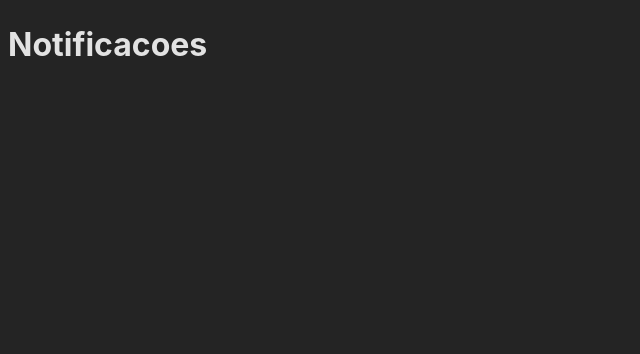
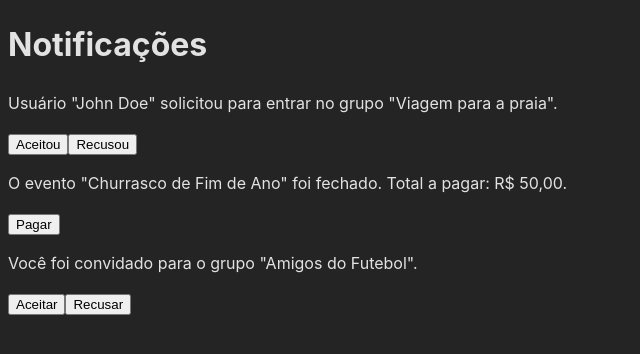
Before and after one commit to Jbernardiss/SettleUp, a React (Vite) app in the folder SettleUpFrontend/: page /notificacoes in a window 1280 px wide. Shown: the top 354 px of the page, without its empty margins (0-640 px from the left). Built offline with nearby package versions, Linux system fonts and the light colour scheme.

Commit message:
notificicações e home page

```diff
--- a/SettleUpFrontend/src/App.tsx
+++ b/SettleUpFrontend/src/App.tsx
@@ -1,5 +1,5 @@
 import { BrowserRouter, Routes, Route } from "react-router-dom";
-import { Login, Notificacoes, Home, CarteiraDigital } from "../src/pages/";
+import { Login, Notificacoes, Home, CarteiraDigital, EventDetail } from "../src/pages/";
 
 function App() {
   return (
@@ -10,6 +10,7 @@ function App() {
           <Route path="home" element={<Home />} />
           <Route path="notificacoes" element={<Notificacoes />} />
           <Route path="carteira" element={<CarteiraDigital />} />
+          <Route path="event-detail/:id" element={<EventDetail />} />
         </Route>
       </Routes>
     </BrowserRouter>
--- /dev/null
+++ b/SettleUpFrontend/src/components/EventsCARD.tsx
@@ -0,0 +1,28 @@
+import React from 'react';
+import { useNavigate } from 'react-router-dom';
+import type { EventData } from '../hooks/useEvents';
+
+type EventsCARDProps = {
+  event: EventData;
+};
+
+export const EventsCARD: React.FC<EventsCARDProps> = ({ event }) => {
+  const navigate = useNavigate();
+
+  const handleClick = () => {
+    navigate(`/event-detail/${event.id}`);
+  };
+
+  return (
+    // Adicionado cor de fundo e borda para o card individual
+    <div
+      onClick={handleClick}
+      // className="rounded-lg border border-pink-500 bg-gray-800 p-4 shadow-md cursor-pointer hover:shadow-lg hover:bg-gray-700 transition-all"
+    >
+      <h3 className="text-xl font-bold">{event.name}</h3>
+      <p>Total: R$ {event.total_amount}</p>
+      <p>Membros: {event.members.length}</p>
+      <p>Status: <span className="font-semibold">{event.status}</span></p>
+    </div>
+  );
+};
--- a/SettleUpFrontend/src/components/index.ts
+++ b/SettleUpFrontend/src/components/index.ts
@@ -1 +1,2 @@
 export { Button } from './Button';
+export { EventsCARD } from './EventsCARD'; // Certifique-se de que o nome do arquivo é EventsCARD.tsx
--- a/SettleUpFrontend/src/hooks/index.ts
+++ b/SettleUpFrontend/src/hooks/index.ts
@@ -1 +1,2 @@
 export { useFreighter } from './useFreighter';
+export { useEvents } from './useEvents';
--- /dev/null
+++ b/SettleUpFrontend/src/hooks/useEvents.ts
@@ -0,0 +1,28 @@
+import { useQuery } from '@tanstack/react-query';
+import axios from 'axios';
+
+// Definindo o tipo para o status do evento como uma união de strings
+export type EventStatus = 'OPEN' | 'CLOSED' | 'PENDING';
+
+export type EventData = {
+  id: string;
+  name: string;
+  members: string[];
+  expenses: string[];
+  total_amount: string;
+  status: EventStatus; // Usando o tipo de união de strings
+};
+
+// Função para buscar os eventos da API
+const fetchEvents = async (): Promise<EventData[]> => {
+  // Substitua pela URL real do seu endpoint
+  const { data } = await axios.get('https://api.example.com/events');
+  return data;
+};
+
+export const useEvents = () => {
+  return useQuery({
+    queryKey: ['events'],
+    queryFn: fetchEvents,
+  });
+};
--- /dev/null
+++ b/SettleUpFrontend/src/pages/EventDetail.tsx
@@ -0,0 +1,13 @@
+import React from 'react';
+import { useParams } from 'react-router-dom';
+
+export const EventDetail: React.FC = () => {
+  const { id } = useParams<{ id: string }>();
+
+  return (
+    <div className="container mx-auto p-4">
+      <h1 className="text-2xl font-bold">Detalhes do Evento</h1>
+      <p className="mt-4">ID do Evento: {id}</p>
+    </div>
+  );
+};
--- a/SettleUpFrontend/src/pages/Home.tsx
+++ b/SettleUpFrontend/src/pages/Home.tsx
@@ -1,40 +1,72 @@
 import React, { useCallback } from "react";
 import { useNavigate } from "react-router-dom";
-import { Button } from "../components/index";
-import { useFreighter } from "../hooks";
+import { Button, EventsCARD } from "../components/index";
+import type { EventData } from "../hooks/useEvents";
+
+const mockEvents: EventData[] = [
+    {
+      id: '1',
+      name: 'Churrasco de Fim de Ano',
+      members: ['Alice', 'Beto', 'Carla'],
+      expenses: [],
+      total_amount: '350.00',
+      status: 'OPEN',
+    },
+    {
+      id: '2',
+      name: 'Viagem para a Praia',
+      members: ['Daniel', 'Eduarda', 'Fernanda', 'Gabriel'],
+      expenses: [],
+      total_amount: '1250.50',
+      status: 'OPEN',
+    },
+    {
+      id: '3',
+      name: 'Festa de Aniversário',
+      members: ['Heitor', 'Julia'],
+      expenses: [],
+      total_amount: '500.00',
+      status: 'CLOSED',
+    },
+];
+
 
 export const Home: React.FC = () => {
   const navigate = useNavigate();
-  const { isPermitted, publicKey, network } = useFreighter();
+
+  const events = mockEvents;
+  const isLoading = false;
+  const error = null;
 
   const handleLoginClick = useCallback(() => {
-    console.log("Login button clicked");
     navigate("/");
   }, [navigate]);
 
   const handleNotificacoesClick = useCallback(() => {
-    console.log("Notificações button clicked");
     navigate("/notificacoes");
   }, [navigate]);
 
   const handleCarteiraClick = useCallback(() => {
-    console.log("Carteira Digital button clicked");
     navigate("/carteira");
   }, [navigate]);
 
   return (
-    <div className="relative flex  min-h-screen  flex-col justify-center items-center m:py-12">
-      <h1 className="text-center text-5xl">Welcome to the Home page!</h1>
-      <div className="mt-8 w-full max-w-2xl px-6">
-        {!isPermitted ? (
-          <div className="text-red-600">Conecte sua carteira na página de Login.</div>
-        ) : (
-          <div className="rounded border p-4">
-            <div className="text-sm text-gray-700">Rede: {network ?? "desconhecida"}</div>
-            <div className="text-sm text-gray-700 break-all">Chave pública: {publicKey}</div>
-          </div>
-        )}
+    <div className="relative flex min-h-screen flex-col items-center py-12">
+      <h1 className="text-center text-5xl mb-8">Welcome to the Home page!</h1>
+
+      {/* Container com cor de fundo ajustada para maior contraste */}
+      <div className="mt-8 w-full max-w-4xl rounded-lg border border-gray-600 bg-gray-700 p-6 shadow-lg">
+        <h2 className="text-3xl font-bold mb-6 text-white">Meus Eventos</h2>
+        {isLoading && <p>Carregando eventos...</p>}
+        {error && <p className="text-red-500">Erro ao carregar eventos.</p>}
+
+        <div className="grid grid-cols-1 md:grid-cols-2 lg:grid-cols-3 gap-6">
+          {events && events.map(event => (
+            <EventsCARD key={event.id} event={event} />
+          ))}
+        </div>
       </div>
+
       <div className="flex justify-center mt-10 gap-10">
         <Button onClick={handleLoginClick} text="Login" variant="primary" />
         <Button
--- a/SettleUpFrontend/src/pages/Notificacoes.tsx
+++ b/SettleUpFrontend/src/pages/Notificacoes.tsx
@@ -1,10 +1,94 @@
-import React from 'react';
+import React, { useState } from 'react';
+import axios from 'axios';
+// Removido 'useQueryClient' pois não está sendo usado
+import { useMutation } from '@tanstack/react-query';
+import { Button } from '../components';
+
+const initialNotifications = [
+  {
+    id: 1,
+    type: 'compra',
+    message: 'Usuário "John Doe" solicitou para entrar no grupo "Viagem para a praia".',
+  },
+  {
+    id: 2,
+    type: 'fechamento do evento',
+    message: 'O evento "Churrasco de Fim de Ano" foi fechado. Total a pagar: R$ 50,00.',
+  },
+  {
+    id: 4,
+    type: 'convite',
+    message: 'Você foi convidado para o grupo "Amigos do Futebol".',
+  },
+];
+
+type NotificationResponse = {
+  id: number;
+  response: string;
+};
+
+const sendNotificationResponse = async ({ id, response }: NotificationResponse) => {
+  const { data } = await axios.post(
+    `https://sua-api.com/api/notifications/${id}/respond`,
+    { response }
+  );
+  return data;
+};
 
 export const Notificacoes: React.FC = () => {
+  const [notifications, setNotifications] = useState(initialNotifications);
+
+  const mutation = useMutation({
+    mutationFn: sendNotificationResponse,
+    onSuccess: (data, variables) => {
+      console.log('Resposta enviada com sucesso:', data);
+      setNotifications((currentNotifications) =>
+        currentNotifications.filter((notification) => notification.id !== variables.id)
+      );
+    },
+    onError: (error) => {
+      console.error('Erro ao enviar a resposta da notificação:', error);
+    },
+  });
+
+  const handleResponse = (id: number, response: string) => {
+    mutation.mutate({ id, response });
+  };
+
   return (
-    <div>
-      <h1>Notificacoes</h1>
-      {/* Add your stories content here */}
+    <div className="container mx-auto p-4">
+      <h1 className="text-2xl font-bold mb-4">Notificações</h1>
+      <div className="space-y-4">
+        {notifications.length > 0 ? (
+          notifications.map((notification) => (
+            <div key={notification.id} className="border rounded-lg p-4 shadow-md">
+              <p className="mb-4">{notification.message}</p>
+              <div className="flex justify-end space-x-2">
+                {notification.type === 'compra' && (
+                  <>
+                    <Button onClick={() => handleResponse(notification.id, 'aceitou')} text="Aceitou" variant="primary" />
+                    <Button onClick={() => handleResponse(notification.id, 'recusou')} text="Recusou" variant="tertiary" />
+                  </>
+                )}
+                {notification.type === 'fechamento do evento' && (
+                  <Button onClick={() => handleResponse(notification.id, 'pago')} text="Pagar" variant="secondary" />
+                )}
+                {notification.type === 'convite' && (
+                  <>
+                    <Button onClick={() => handleResponse(notification.id, 'aceitou')} text="Aceitar" variant="primary" />
+                    <Button onClick={() => handleResponse(notification.id, 'recusou')} text="Recusar" variant="tertiary" />
+                  </>
+                )}
+              </div>
+            </div>
+          ))
+        ) : (
+          <p>Você não tem novas notificações.</p>
+        )}
+        {mutation.isPending && (
+          <div className="text-center mt-4">Enviando resposta...</div>
+        )}
+      </div>
     </div>
   );
 };
--- a/SettleUpFrontend/src/pages/index.ts
+++ b/SettleUpFrontend/src/pages/index.ts
@@ -2,3 +2,4 @@ export { Home } from './Home';
 export { Login } from './Login';
 export { Notificacoes } from './Notificacoes';
 export { CarteiraDigital } from './CarteiraDigital';
+export { EventDetail } from './EventDetail';
```
